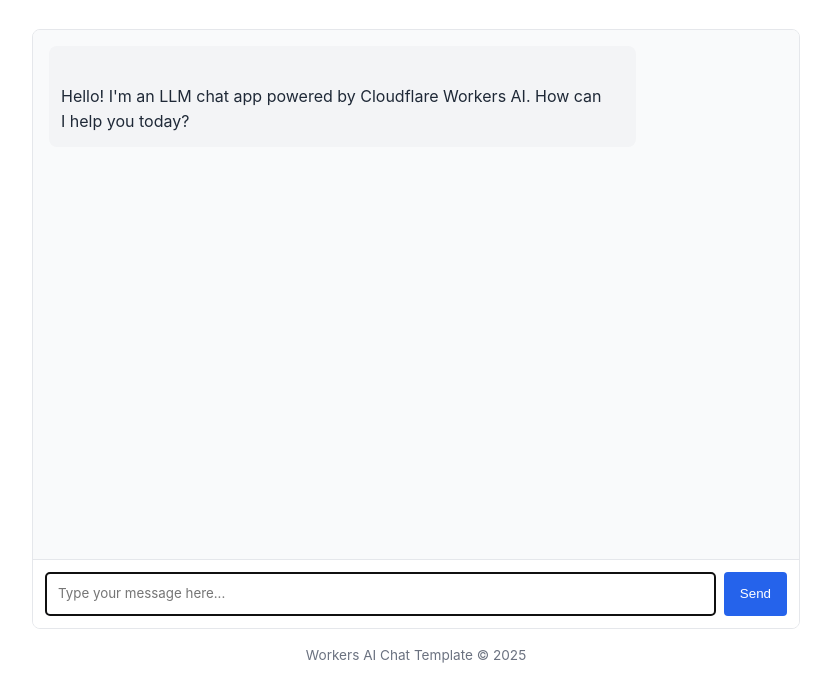
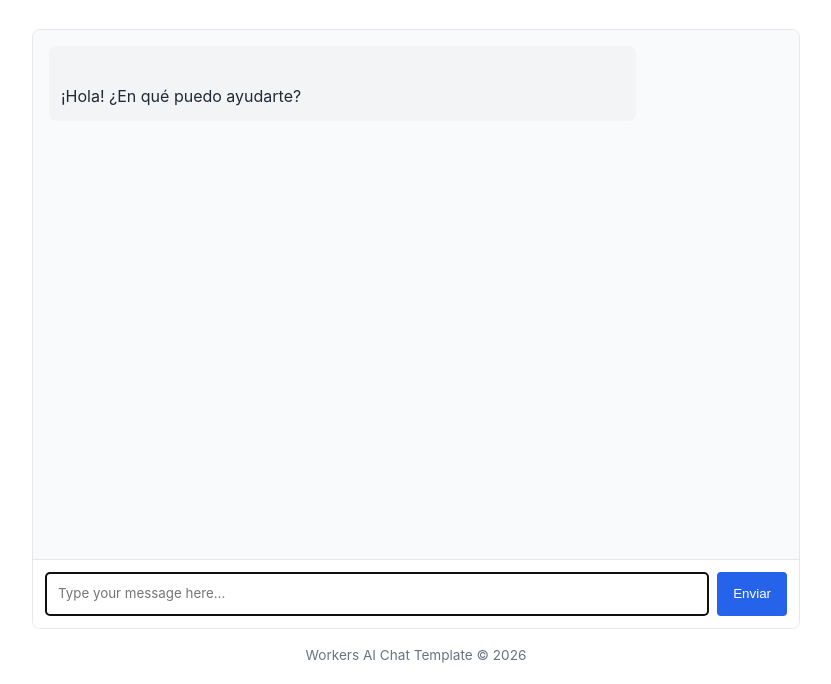
Before and after one commit to darom92/llm-chat-app-template, a website: page public/index.html in a window 1280 px wide. Shown: the part 116-800 px from the top of the page, without its empty margins (224-1055 px from the left). Drawn offline with Linux system fonts and the light colour scheme.

Commit message:
Translate chat messages and update footer year

```diff
--- a/public/index.html
+++ b/public/index.html
@@ -152,8 +152,7 @@
 			<div id="chat-messages" class="chat-messages">
 				<div class="message assistant-message">
 					<p>
-						Hello! I'm an LLM chat app powered by Cloudflare Workers AI. How can
-						I help you today?
+						¡Hola! ¿En qué puedo ayudarte?
 					</p>
 				</div>
 			</div>
@@ -169,12 +168,12 @@
 					rows="1"
 					autofocus
 				></textarea>
-				<button id="send-button">Send</button>
+				<button id="send-button">Enviar</button>
 			</div>
 		</div>
 
 		<footer>
-			<p>Workers AI Chat Template &copy; 2025</p>
+			<p>Workers AI Chat Template &copy; 2026</p>
 		</footer>
 
 		<!-- Chat app script -->
```
